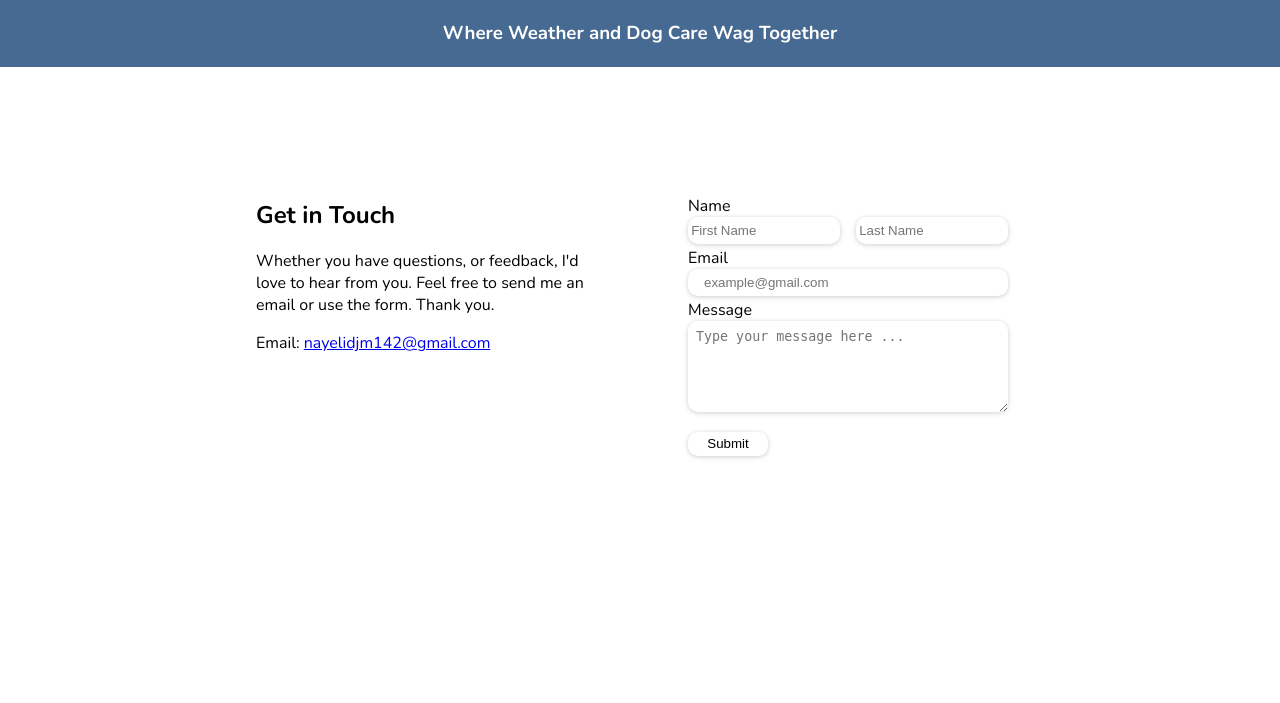
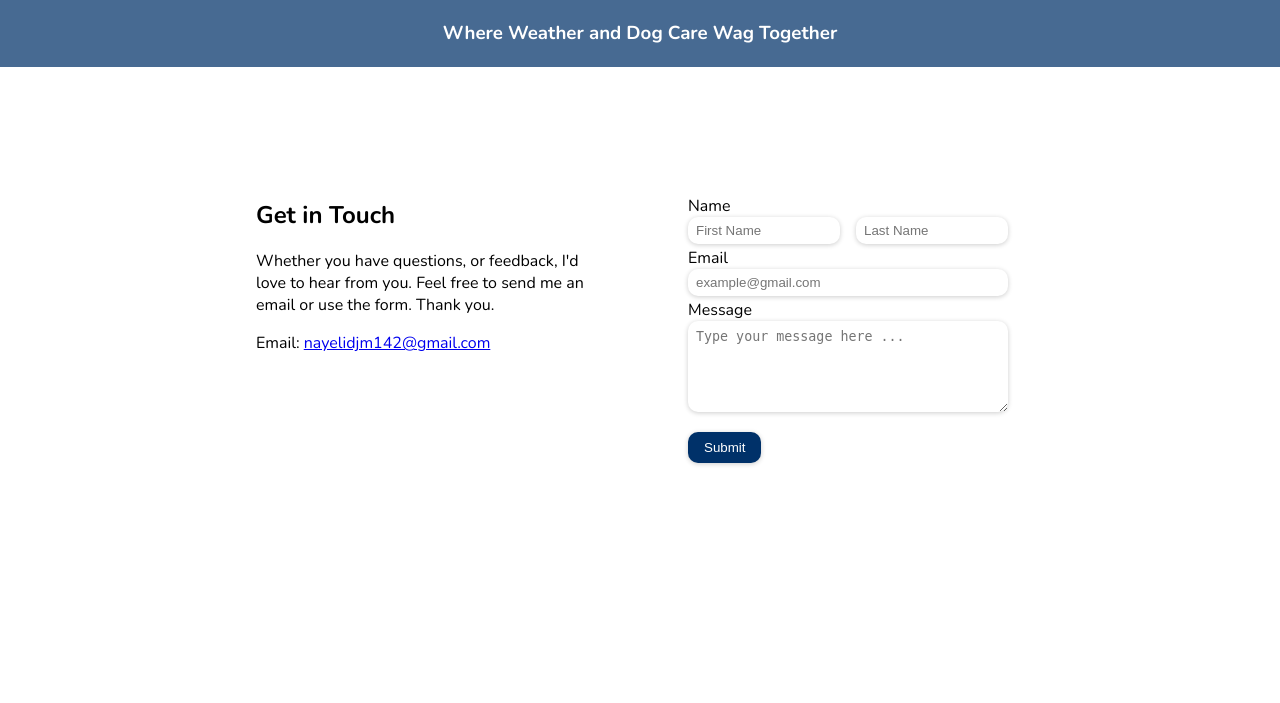
Before and after one commit to nayelimdejesus/weatherwag, a Flask app: template templates/contact.html in a window 1280 px wide. Shown: the part 96-799 px from the top of the page. Run offline with Flask 3, Linux system fonts and the light colour scheme; the template is opened without the code that fills it, so the values that code supplies are empty.

Commit message:
feat(contact): add background color and hover effect to submit button

```diff
--- a/static/style.css
+++ b/static/style.css
@@ -8,7 +8,7 @@
 }
 /* About page */
 html.about-bg, body.about-bg{
-  background-image: url("/static/img/aussie.jpg");
+  background-image: url("/static/img/aussie_bg.jpg");
   background-size: cover;
   background-repeat: no-repeat;
   background-position: center;
@@ -258,7 +258,6 @@
 @media (max-width: 480px) {
   input {
     border-radius: 10px;
-    padding-inline: .5rem;
     width:10rem;
     height:1.2rem;
   }
@@ -314,8 +313,15 @@
 }
 
 #contact-submit{
-  width: 5rem;
+  padding-inline: 1rem;
+  padding-block: .5rem;
+  background-color: #003169;
+  color: white;
 }
+#contact-submit:hover{
+  background-color: #5b84b0;
+}
+
 .contact-btn{
   margin-top: 1rem;
 }
@@ -949,7 +955,10 @@
 
 #contact-input{
   width: 100%;
-  padding-inline: .2rem;
+  padding-inline: .5rem;
+}
+#email{
+  padding-inline: .5rem;
 }
 .contact-form{
    display:flex;
--- a/templates/contact.html
+++ b/templates/contact.html
@@ -23,7 +23,7 @@
                 </div>
         </form>
         {% if success %}
-        <p>Message Sent!</p>
+        <p id = sucess>Message Sent!</p>
         {% endif %}
     </div>
 </div>
```
Also changed, not shown: static/img/aussie_bg.jpg (renamed from static/img/aussie.jpg).
